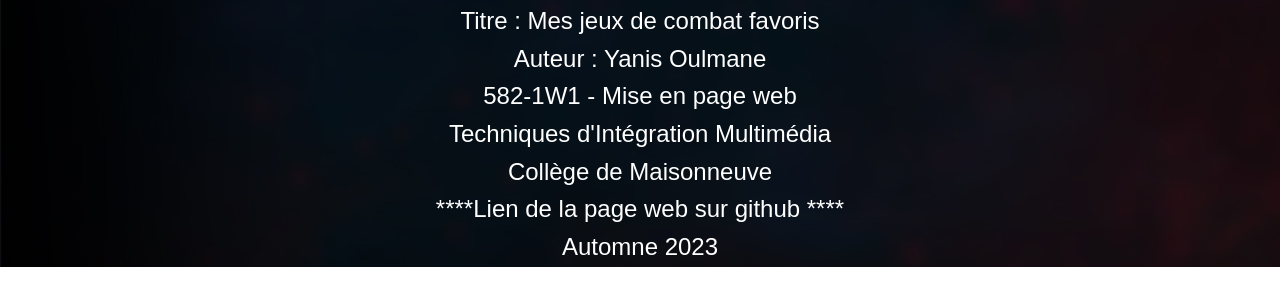
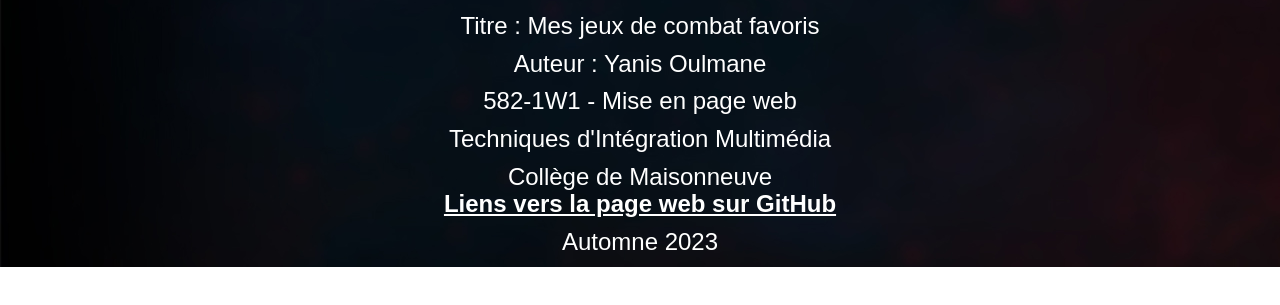
Before and after one commit to YanOul1991/01-1W1-TP2, a plain HTML site: page index.html in a window 1280 px wide. Shown: the part 533-838 px from the top of the page. Drawn offline with nearby package versions, Linux system fonts and the light colour scheme.

Commit message:
Update index.html

```diff
--- a/index.html
+++ b/index.html
@@ -49,7 +49,7 @@
             <p>582-1W1 - Mise en page web</p>
             <p>Techniques d'Intégration Multimédia</p>
             <p>Collège de Maisonneuve</p>
-            <p>****Lien de la page web sur github ****</p>
+            <a href="https://yanoul1991.github.io/tp2/">Liens vers la page web sur GitHub</a>
             <p>Automne 2023</p>
 
         </section>
```
